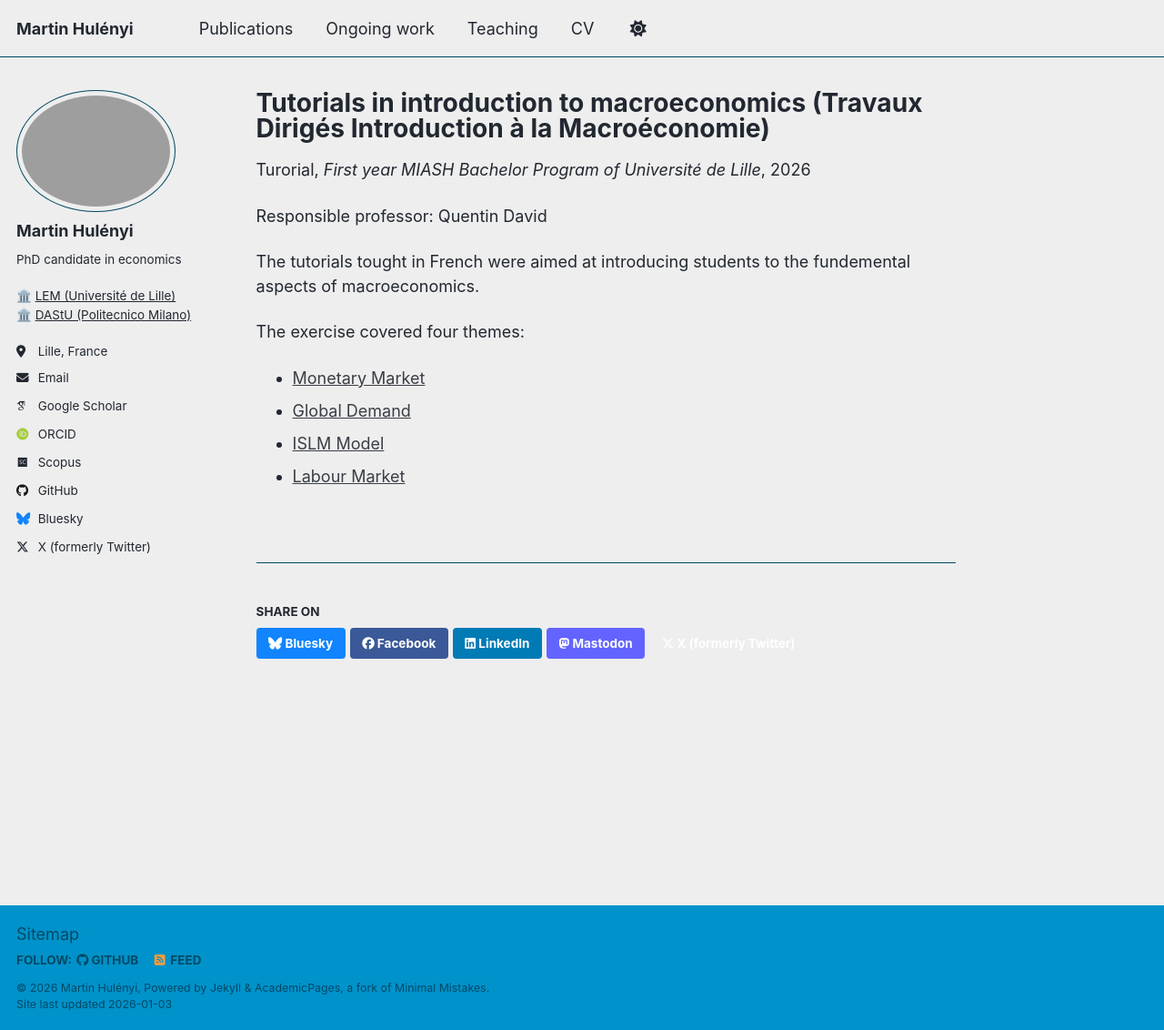
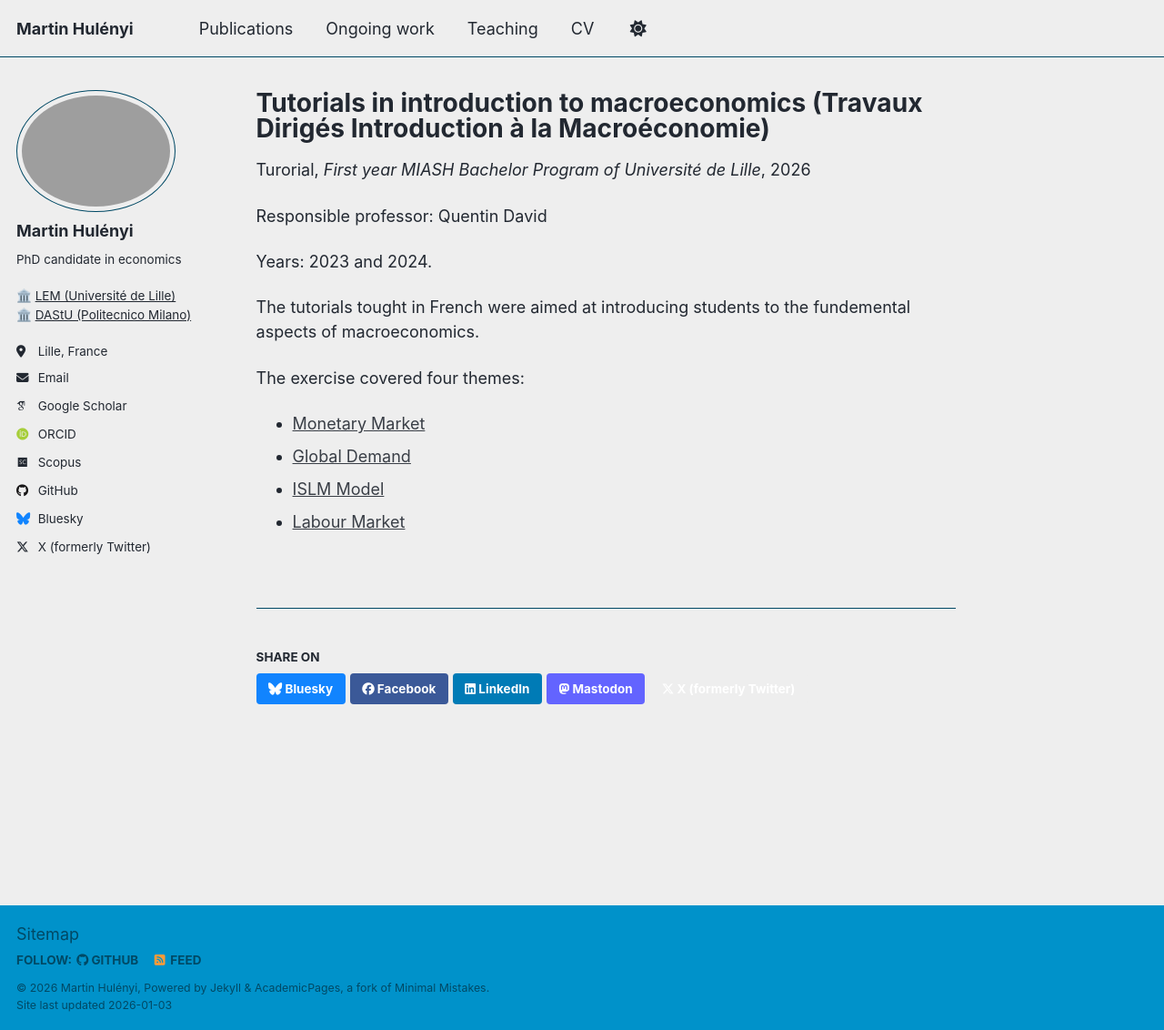
Before and after one commit to martinhulenyi/martinhulenyi.github.io, a Jekyll site: the page built from _teaching/2024_introduction_a_la_macroeconomie.md, in a window 1280 px wide and 1132 px high. Shown: the whole window at 91% size. Built offline with Jekyll 4.4.1, drawn with Linux system fonts in a browser that asks for light colours; some web fonts are replaced; a script that is not in the unit is left out.

Commit message:
Update 2024_introduction_a_la_macroeconomie.md

```diff
--- a/_teaching/2024_introduction_a_la_macroeconomie.md
+++ b/_teaching/2024_introduction_a_la_macroeconomie.md
@@ -5,10 +5,12 @@ type: "Turorial"
 permalink: /teaching/macro
 venue: "First year MIASH Bachelor Program of Université de Lille"
 #date: 2023-03-01 and 2024-03-01
-years: "2023, 2024"
+#years: "2023, 2024"
 #location: "City, Country"
 ---
 Responsible professor: Quentin David
+
+Years: 2023 and 2024.
 
 The tutorials tought in French were aimed at introducing students to the fundemental aspects of macroeconomics.
 
```
